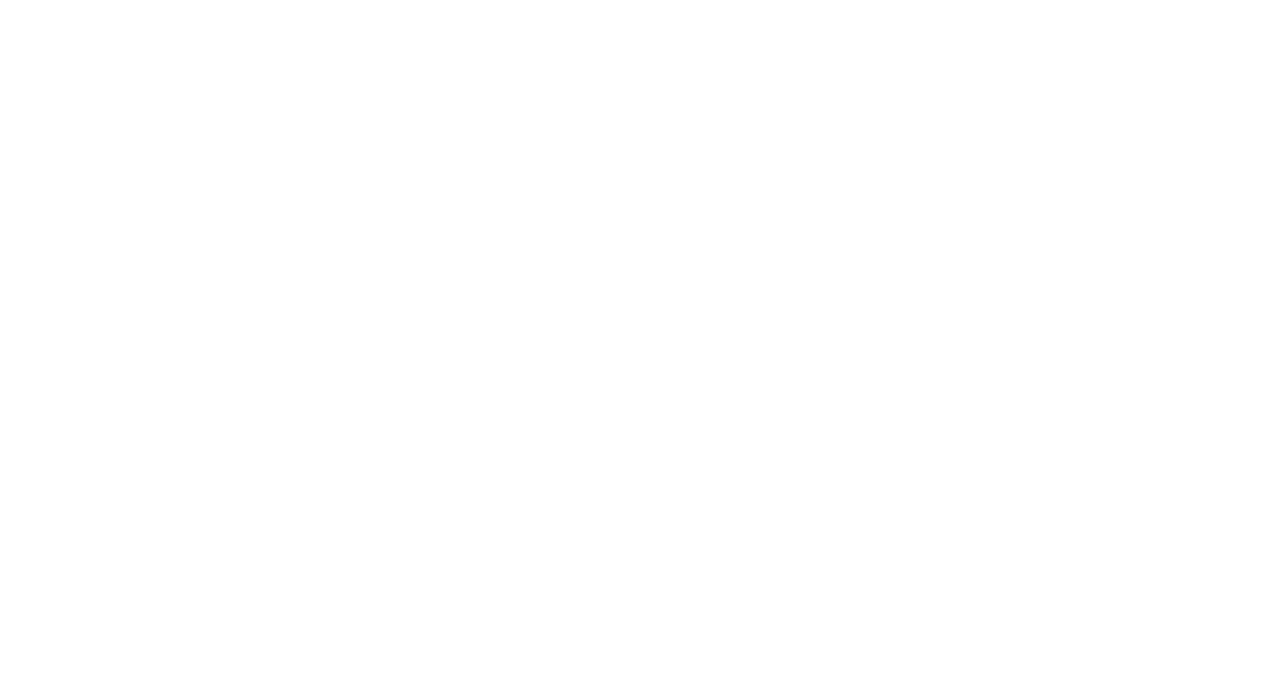
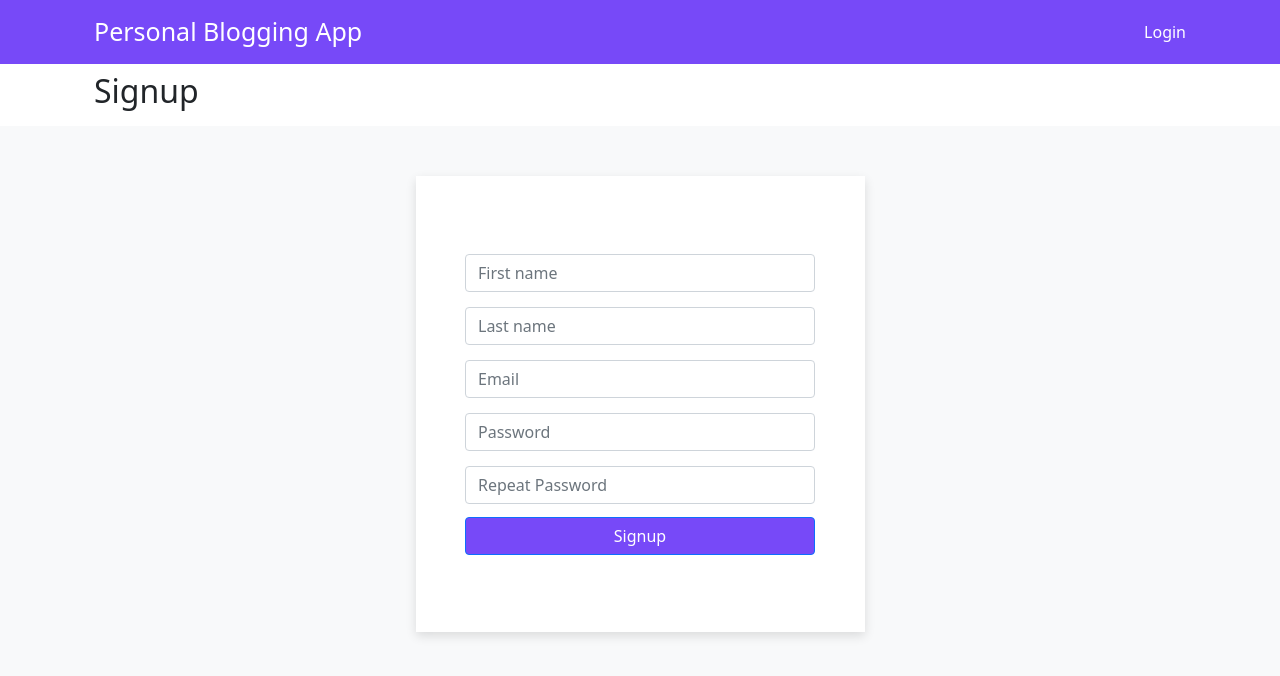
Before and after one commit to zeeshanaslam342/mini-hackathon, a plain HTML site: page index.html in a window 1280 px wide. Drawn offline with nearby package versions, Linux system fonts and the light colour scheme.

Commit message:
create signup,login and dashboard page

```diff
--- /dev/null
+++ b/css/style.css
@@ -0,0 +1,69 @@
+*{
+    margin: 0px;
+    padding: 0px;
+}
+
+.text-color{
+    color: white !important;
+}
+
+.input-margen {
+    margin-top: 15px;
+}
+
+.logo{
+    background-color: #7749F8;
+}
+
+.logo-text{
+    font-size: 25px;
+}
+
+.login{
+    text-decoration: none;
+}
+
+.form-container{
+    height: 100vh;
+    background-color: #F8F9FA;
+    display: flex;
+    justify-content: center;
+}
+
+.form{
+    background-color: #FFF;
+    box-shadow: 0px 4px 10px rgba(0, 0, 0, 0.12);
+    width: 449px;
+    height: 456px;
+    display: flex;
+    justify-content: center;
+    align-items: center;
+    margin-top: 50px;
+}
+
+
+.input-box {
+    width: 350px;
+}
+
+.btn{
+    margin: 13px auto;
+    width: 100%;
+    background-color: #7749F8;
+}
+
+
+
+/* Login form css */
+
+
+.form-login{
+    background-color: #FFF;
+    box-shadow: 0px 4px 10px rgba(0, 0, 0, 0.12);
+    width: 449px;
+    height: 259px;
+    display: flex;
+    justify-content: center;
+    align-items: center;
+    margin-top: 50px;
+}
--- a/index.html
+++ b/index.html
@@ -1,11 +1,115 @@
 <!DOCTYPE html>
 <html lang="en">
+
 <head>
     <meta charset="UTF-8">
     <meta name="viewport" content="width=device-width, initial-scale=1.0">
-    <title>Document</title>
+    <title>Signup</title>
+    <link href="https://cdn.jsdelivr.net/npm/bootstrap@5.0.2/dist/css/bootstrap.min.css" rel="stylesheet"
+        integrity="sha384-EVSTQN3/azprG1Anm3QDgpJLIm9Nao0Yz1ztcQTwFspd3yD65VohhpuuCOmLASjC" crossorigin="anonymous">
+    <link rel="stylesheet" href="./css/style.css">
 </head>
+
 <body>
+    <header>
+        <div class="logo">
+            <div class="container">
+                <nav class="navbar">
+                    <div class="container-fluid">
+                        <a class="navbar-brand text-color logo-text" href="#">Personal Blogging App</a>
+                        <a href="./login.html" class="login text-color">Login</a>
+                    </div>
+                </nav>
+            </div>
+        </div>
+        <div class="pageheader">
+            <div class="container">
+                <nav class="navbar">
+                    <div class="container-fluid">
+                      <h2>Signup</h2>
+                    </div>
+                  </nav>
+            </div>
+        </div>
+    </header>
 
+
+    <div class="form-container">
+        <div class="form">
+            <form action="">
+                <div class="input-box">
+                    <div class="input-margen">
+                        <input type="text" class="form-control" placeholder="First name" aria-label="First name">
+                    </div>
+                    <div class="input-margen">
+                  <input type="text" class="form-control" placeholder="Last name" aria-label="Last name">
+                    </div>
+                    <div class="input-margen">
+                        <input type="email" class="form-control" placeholder="Email" aria-label="First name">
+                    </div>
+                    <div class="input-margen">
+                  <input type="password" class="form-control" placeholder="Password" aria-label="Last name">
+                    </div>
+                    <div class="input-margen">
+                  <input type="password" class="form-control" placeholder="Repeat Password" aria-label="Last name">
+                    </div>
+                </div>
+                <div class="btn-box">
+                    <button type="button" class="btn btn-primary">Signup</button>
+                </div>
+            </form>
+        </div>
+</div>
+
+
+
+
+
+
+
+
+
+
+    <!-- <div class="dashboard">
+        <div class="card text-center">
+            <h3 class="card-header">
+          Write Your Blog
+            </h3>
+            <div class="card-body">
+
+                <div class="mb-1  input-sec">
+                    <label for="exampleFormControlInput1" class="form-label">Title</label>
+                    <input type="email" class="form-control" id="exampleFormControlInput1" placeholder="Write something">
+                  </div>
+                  <div class="mb-3">
+                    <label for="exampleFormControlTextarea1" class="form-label">Text</label>
+                    <textarea class="form-control" id="exampleFormControlTextarea1" rows="3"></textarea>
+                  </div>
+              <a href="#" class="btn btn-primary">Go somewhere</a>
+            </div>
+          </div>
+      </div>
+
+<div class="blog-sec">
+  <div class="card text-center">
+    <h2 class="card-header">
+      Blog
+    </h2>
+    <div class="card-body">
+      <h5 class="card-title">Special title treatment</h5>
+      <p class="card-text input-sec">With supporting text below as a natural lead-in to additional content. Lorem ipsum dolor sit amet, consectetur adipisicing elit. Doloribus at reprehenderit dicta ex, minus nobis ab minima dolores dolorem dignissimos deserunt, ducimus esse nemo sunt eveniet. Aspernatur dolore similique fuga?</p>
+      <a href="#" class="btn btn-danger">Delete</a>
+      <a href="#" class="btn btn-secondary">Edit</a>
+    </div>
+    <div class="card-footer text-body-secondary">
+      2 days ago
+    </div>
+    </div>
+</div> -->
+
+    <script src="https://cdn.jsdelivr.net/npm/bootstrap@5.0.2/dist/js/bootstrap.bundle.min.js"
+        integrity="sha384-MrcW6ZMFYlzcLA8Nl+NtUVF0sA7MsXsP1UyJoMp4YLEuNSfAP+JcXn/tWtIaxVXM"
+        crossorigin="anonymous"></script>
 </body>
+
 </html>
```
Also changed, not shown: dashboard.html (added, +14 -0 lines), login.html (added, +56 -0 lines).
